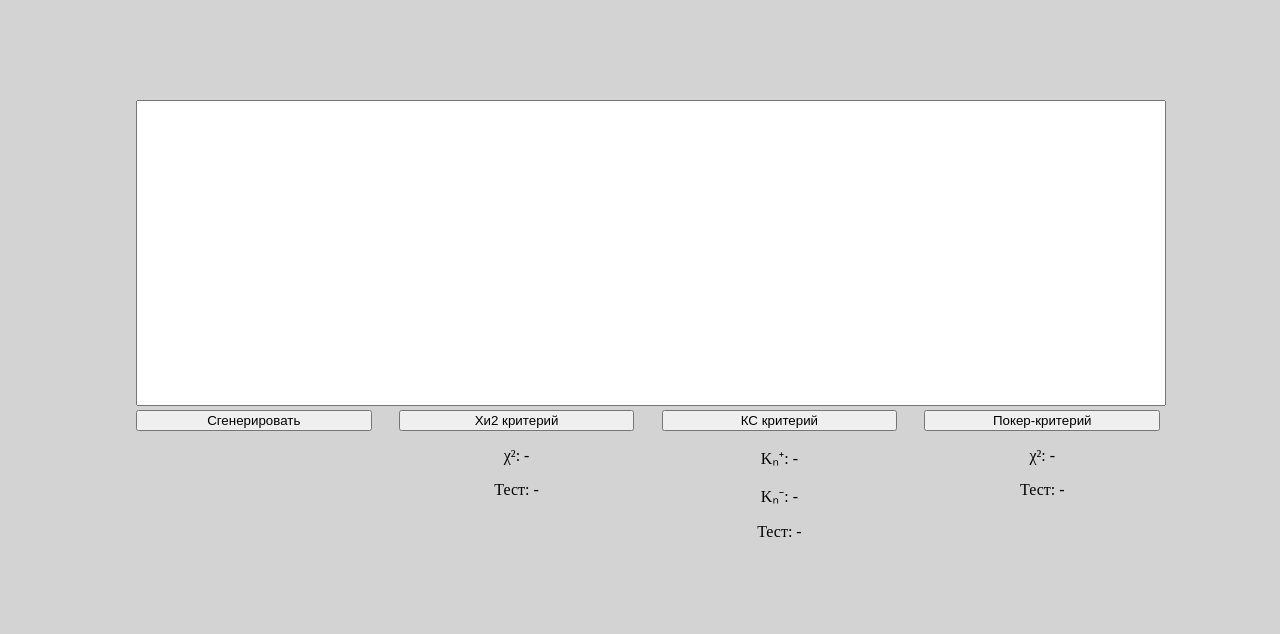
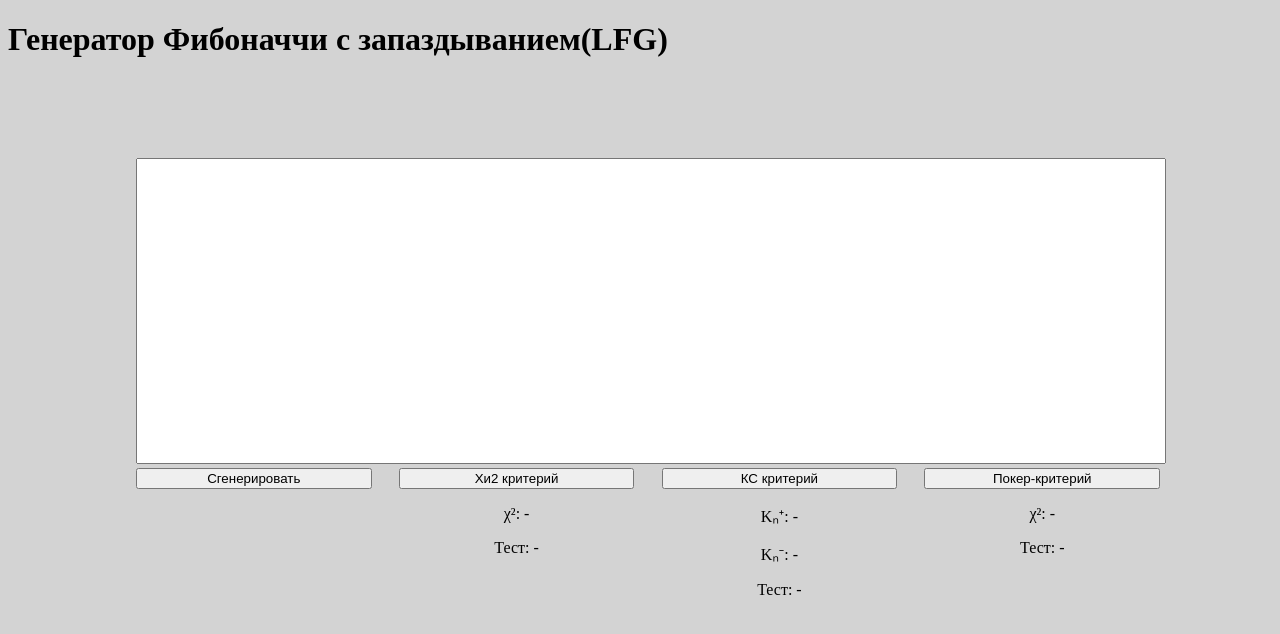
Before and after one commit to Hiji-hub/LFG, a plain HTML site: page index.html in a window 1280 px wide. Drawn offline with Linux system fonts and the light colour scheme.

Commit message:
Update index.html

```diff
--- a/index.html
+++ b/index.html
@@ -8,6 +8,7 @@
     <link rel="stylesheet" href="./style.css">
 </head>
 <body>
+    <h1 class="name">Генератор Фибоначчи с запаздыванием(LFG)</h1>
     <div class="text">
         <textarea class="area"></textarea>
     </div>
```
